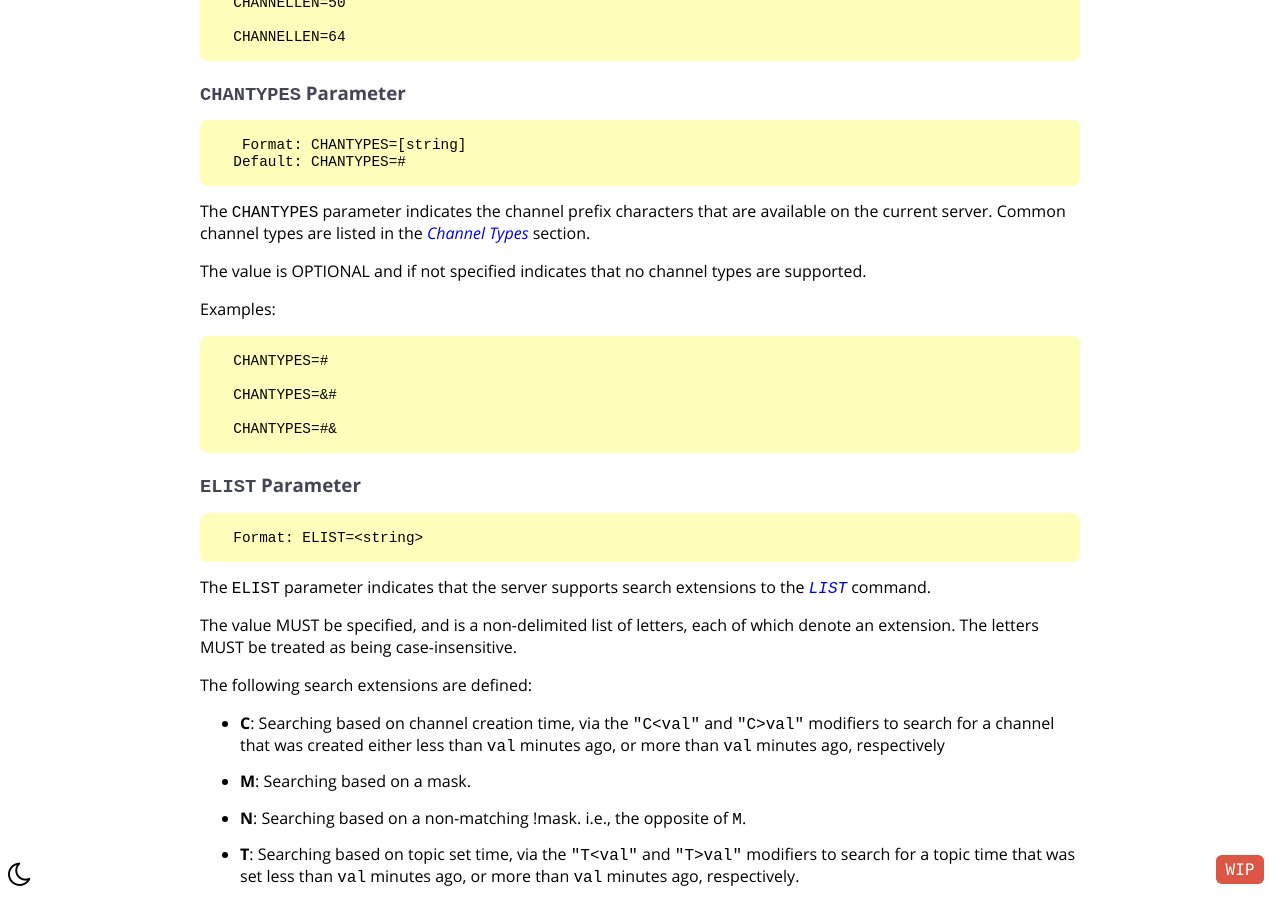
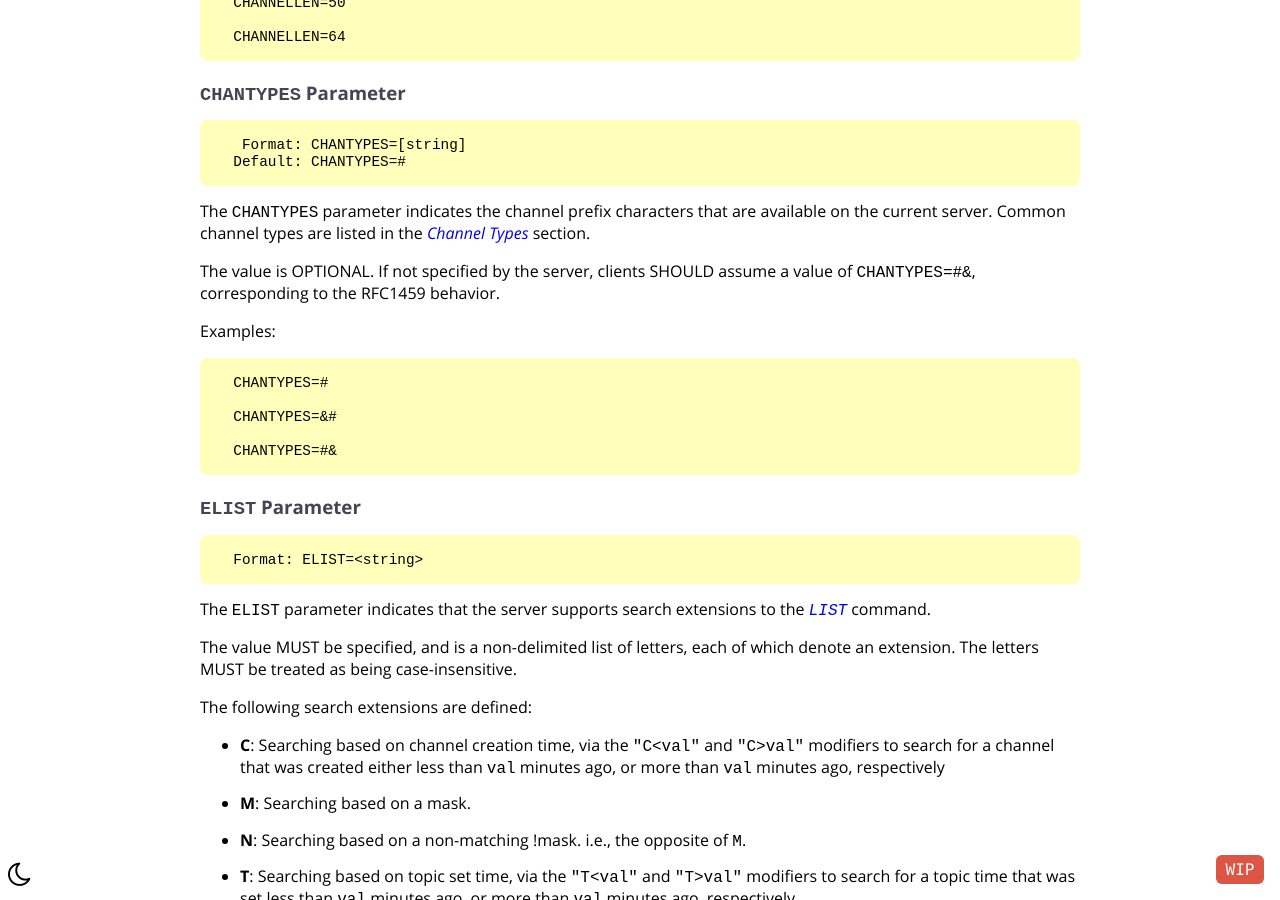
Before and after one commit to ircdocs/modern-irc, a Jekyll site: the page built from index.md, in a window 1280 px wide and 900 px high, scrolled down 92163 px. Built offline with Jekyll 4.4.1, drawn with Linux system fonts in a browser that asks for light colours; the table of contents is made by our own code.

Commit message:
Change recommended handling of missing CHANTYPES
Formerly we recommended treating missing CHANTYPES as an empty string,
i.e. no channel types. This switches to the recommendation in
https://datatracker.ietf.org/doc/draft-brocklesby-irc-isupport/
to assume the RFC1459 default of `#&`.

```diff
--- a/_includes/modern-appendix.md
+++ b/_includes/modern-appendix.md
@@ -1292,7 +1292,7 @@ Examples:
 
 The `CHANTYPES` parameter indicates the channel prefix characters that are available on the current server. Common channel types are listed in the [Channel Types](#channel-types) section.
 
-The value is OPTIONAL and if not specified indicates that no channel types are supported.
+The value is OPTIONAL. If not specified by the server, clients SHOULD assume a value of `CHANTYPES=#&`, corresponding to the RFC1459 behavior.
 
 Examples:
 
```
